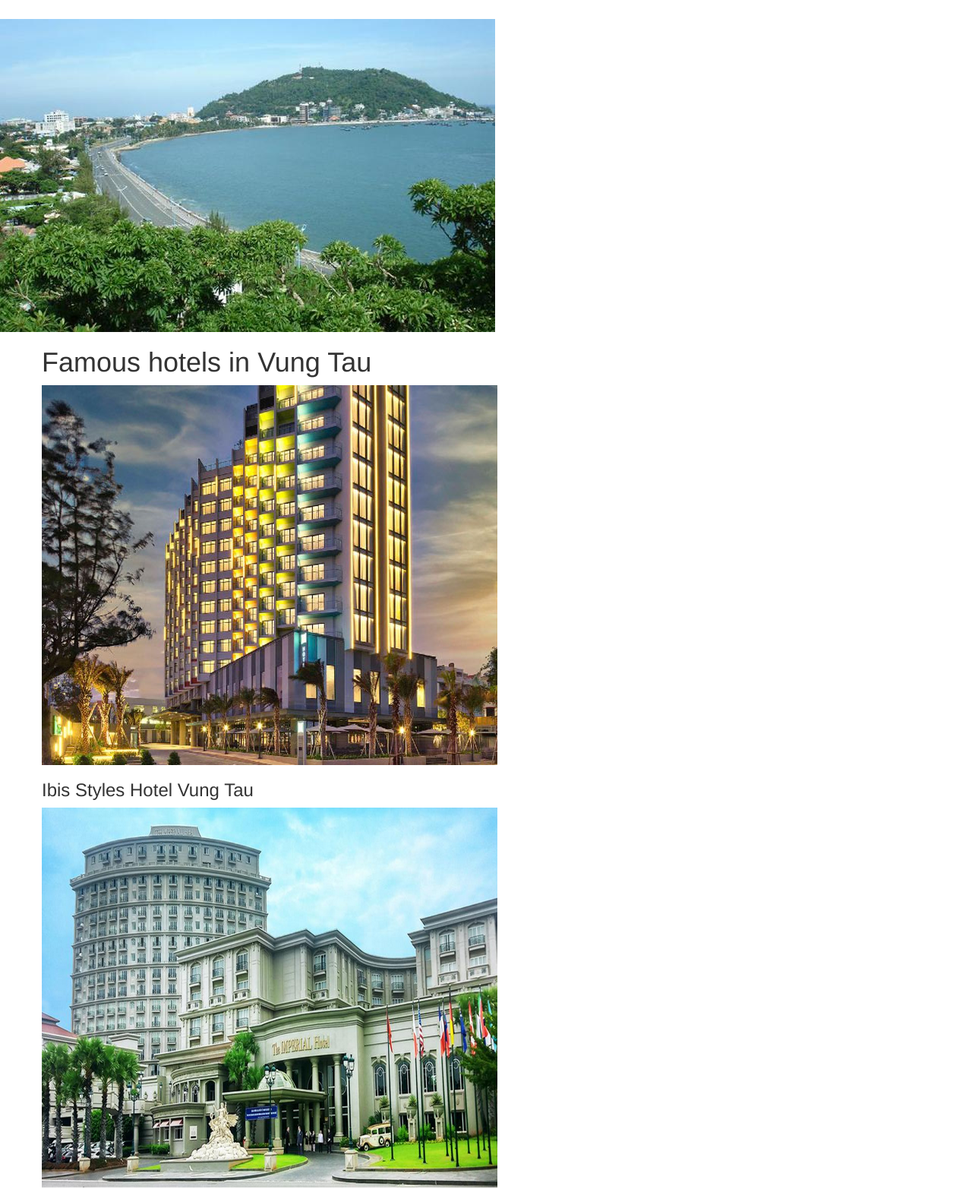
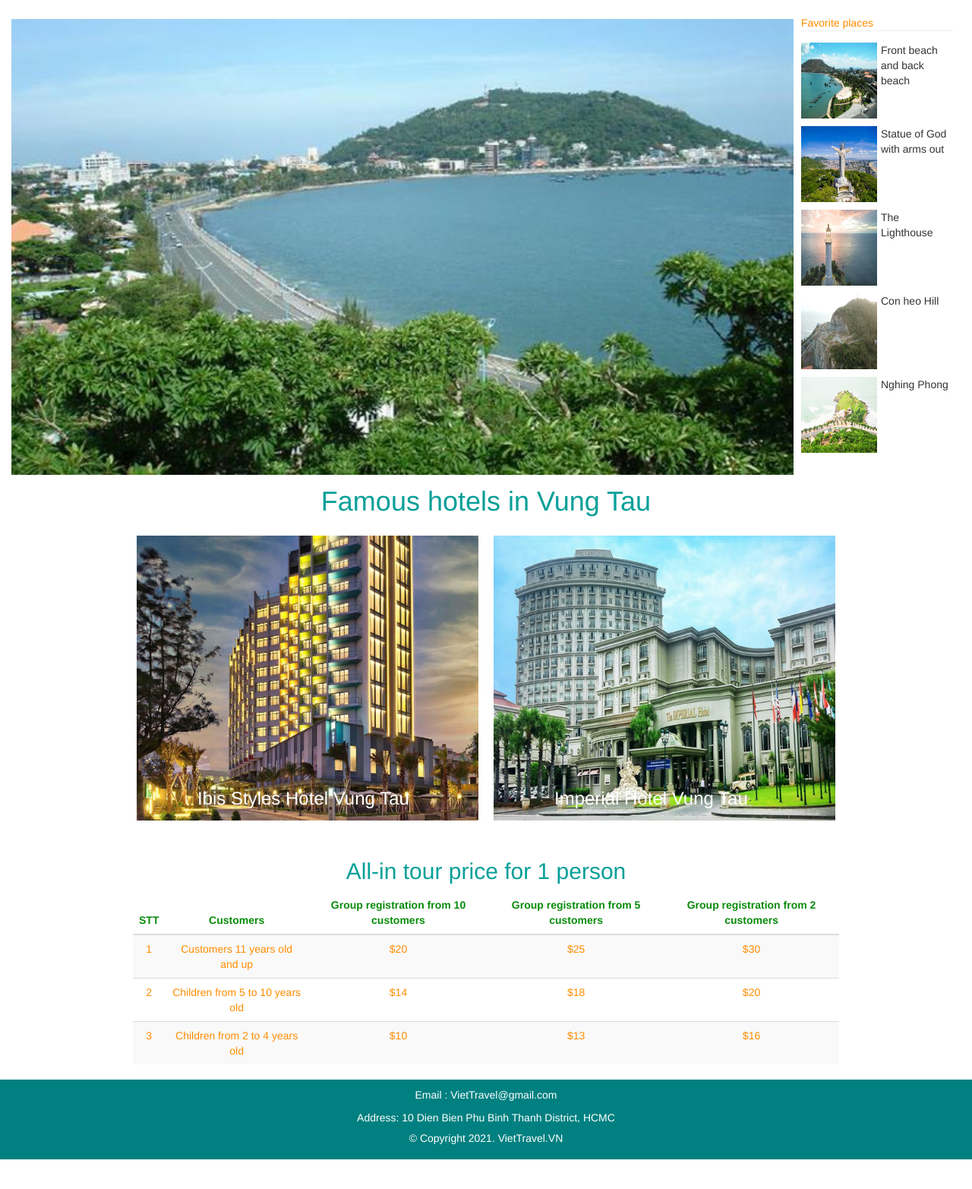
Before and after one commit to savvycom-nodejs/Ngan-html-css-example, a plain HTML site: page index.html in a window 1280 px wide. Shown: the part 91-1656 px from the top of the page at 76% size. After the commit the page ends 1617 px from the top, so only its background shows below. Drawn offline with Linux system fonts and the light colour scheme.

Commit message:
homework_htmlcss

```diff
--- a/css/stylemenu.css
+++ b/css/stylemenu.css
@@ -45,3 +45,96 @@
 	}
 
 }
+
+.places {
+	display: flex;
+}
+
+.banner {
+	height: 600px;
+	width: 1030px;
+}
+
+.fav-places {
+	color: darkorange;
+	margin: -5px 10px;
+}
+
+hr {
+	color: rgba(8,159,152,1.00);
+	size: 5px;
+	margin-top: -10px;
+}
+
+.item {
+	display: flex;
+	margin: 10px;
+}
+
+.picture {
+	min-height: 100px;
+	width: 100px;
+	max-width: 100%;
+  	height: auto;
+}
+
+.name {
+	margin-left: 5px;
+}
+
+h1 {
+	color: rgba(8,159,152,1.00);
+	text-align: center;
+	margin: 15px;
+}
+
+.fav-hotels {
+	display: flex;
+	justify-content: center;
+}
+
+.hotel {
+	position: relative;
+}
+
+.hotel img {
+	width: 450px;
+	height: 450px;
+	margin: 10px;
+	max-width: 100%;
+  	height: auto;
+}
+
+.hotel h3 {
+	color: white;
+	position: absolute;
+	bottom: 5px;
+	left: 90px;
+}
+
+h2 {
+	color: rgba(8,159,152,1.00);
+	text-align: center;
+}
+
+.table {
+	width: 930px;
+	margin-left: 120px;
+}
+
+th {
+	color: #098B0B;
+	text-align: center;
+}
+
+td {
+	color: darkorange;
+	text-align: center;
+}
+
+.footer {
+	background-color: teal;
+	color: white;
+	text-align: center;
+	padding: 10px;
+}
--- a/index.html
+++ b/index.html
@@ -1,5 +1,6 @@
 <!DOCTYPE html>
 <html lang="en">
+
 <head>
 	<title>VietTravel</title>
   	<meta charset="utf-8">
@@ -9,15 +10,12 @@
   	<link rel="stylesheet" href="css/stylemenu.css" >
  	<!-- Embed css here-->
 	<link rel="stylesheet" href="./css/stylemenu.css">
+</head>
 
-
-</head>
 <body>
-
 	<div class="container-fluid">
-
 		<div class="row">
-			<nav class="navbar"  role="navigation">
+			<nav class="navbar" role="navigation">
 			  	<div class="container-fluid">
 				<!-- Brand and toggle get grouped for better mobile display -->
 					<div class="navbar-header">
@@ -28,88 +26,82 @@
 							<span class="icon-bar"></span>
 						</button>
 						<a class="navbar-brand" href="#"><img src="images/Logo.png"/>  </a>
-
 					</div>
-
 					<div class="collapse navbar-collapse" id="bs-example-navbar-collapse-1">
 						<ul class="nav navbar-nav">
-
-					<li> <a href="index.html">Home</a> </li>
-
-					<li ><a href="#">About</a></li>
-					<li ><a href="#">Products</a></li>
+							<li><a href="index.html">Home</a></li>
+							<li><a href="#">About</a></li>
+							<li><a href="#">Products</a></li>
 							<li><a href="#">News</a></li>
-
-					<li>  <a href="#">Contact</a>  </li>
+							<li><a href="#">Contact</a></li>
 						</ul>
-
-
 						<form class="navbar-form navbar-right" role="search">
 							<div class="form-group">
 								<input type="text" class="form-control" placeholder="Search">
 							</div>
 							<button type="submit" class="btn btn-default">Search</button>
 						</form>
-
 					</div><!-- /.navbar-collapse -->
 				</div><!-- /.container-fluid -->
 			</nav>
 		</div>
-
-
-
-		<div class="row">
-
+		<div class="places">
 			<div>
-
-					<img src="images/Banner.jpg" alt="Vung Tau" />
-
+				<img class="banner" src="images/Banner.jpg" alt="Vung Tau">
 			</div>
-
 			<div>
-
-				<!--Insert code favorite places here-->
-
+				<div class="fav-places">
+					<p>Favorite places</p>
+					<hr>
 				</div>
-
+				<div class="item">
+					<img class="picture" src="images/h1.jpg" alt="">
+					<p class="name">Front beach and back beach</p>
 				</div>
-
-
+				<div class="item">
+					<img class="picture" src="images/h2.jpg" alt="">
+					<p class="name">Statue of God with arms out</p>
+				</div>
+				<div class="item">
+					<img class="picture" src="images/h3.jpg" alt="">
+					<p class="name">The Lighthouse</p>
+				</div>
+				<div class="item">
+					<img class="picture" src="images/h4.jpg" alt="">
+					<p class="name">Con heo Hill</p>
+				</div>
+				<div class="item">
+					<img class="picture" src="images/h5.jpg" alt="">
+					<p class="name">Nghing Phong</p>
+				</div>
+			</div>
+		</div>
 	</div> <!--Kết thúc container-fluid-->
 
 	<div class="container">
-
-         <div class="row" style="margin-bottom: 20px;">
+        <div style="margin-bottom: 20px;">
          	<div>
          		<h1>Famous hotels in Vung Tau</h1>
          	</div>
-
+         	<div class="fav-hotels">
+         		<div class="hotel">
+         			<img src="images/hotel01.jpg">
 					<div>
+						<h3>Ibis Styles Hotel Vung Tau</p>
+					</div>
+         		</div>
+				<div class="hotel">
+					<img src="images/hotel02.png">
 				   	<div>
-         			<img src="images/hotel01.jpg" />
-					<div>
-						<h3>Ibis Styles Hotel Vung Tau</h3>
+						<h3>Imperial Hotel Vung Tau</p>
+				   	</div>
+				</div>
          	</div>
         </div>
 
-         	</div>
-
-         	<div>
-         		<div>
-         			<img src="images/hotel02.png" />
-					<div>
-						<h3>Imperial Hotel Vung Tau</h3>
-					</div>
-         		</div>
-
-         	</div>
-
-
-         </div>
-
         <div class="row">
-
-				<h2> All-in tour price for 1 person</h2>
+			<h2>All-in tour price for 1 person</h2>
+			<div style="overflow-x: auto;">
 				<table class="table table-striped">
 					<thead>
 						<tr>
@@ -144,37 +136,23 @@
 							<td>$16</td>
 
 						</tr>
-
 					</tbody>
 				</table>
-
+			</div>
+		</div>
 	</div>
 
-
-
-
-	</div>
-
-
-	<div class="container-fluid">
-
-		<div class="row">
-
+	<div class="footer">
 		<div>
-
 			<p>Email : VietTravel@gmail.com</p>
 			<p>Address: 10 Dien Bien Phu Binh Thanh District, HCMC</p>
 			<h5>&copy; Copyright 2021. VietTravel.VN</h5>
 		</div>
-
 	</div>
 
-	</div>
 
 	<script src="js/Jquery.js"></script>
     <script src="js/bootstrap.min.js"></script>
 
 </body>
-
 </html>
-abc
--- a/practice.html
+++ /dev/null
@@ -1,64 +0,0 @@
-<!DOCTYPE html>
-<html lang="en">
-<head>
-    <meta charset="UTF-8">
-    <meta http-equiv="X-UA-Compatible" content="IE=edge">
-    <meta name="viewport" content="width=device-width, initial-scale=1.0">
-    <title>Document</title>
-    <link rel="stylesheet" href="./reset.css">
-    <link rel="stylesheet" href="./practice.css">
-</head>
-<body>
-    <header id="header">
-        <div>
-            <img src="Logo.PNG" alt="">
-        </div>
-        <div id="navbar">
-            <div class="item"><p><a href="/">Home</a></p></div>
-            <div class="item"><p><a href="/">About</a></p></div>
-            <div class="item"><p><a href="/">Tours</a></p></div>
-            <div class="item"><p><a href="/">Promotion Tours</a></p></div>
-            <div class="item"><p><a href="/">Contact</a></p></div>
-        </div>
-        <div>
-            <input type="text" placeholder="Search Tour">
-            <input class="button" type="button" value="Search">
-        </div>
-    </header>
-
-    <main id="main">
-        <div id="pictures">
-            <div class="item">
-                <img src="Monivongsa-Bopharam.jpg" alt="">
-            </div>
-            <div class="item">
-                <img src="muicamau.jpg" alt="">
-            </div>
-        </div>
-        <h1>The beautiful tourist destination of Ca Mau is a must to visit</h1>
-        <p>Ca Mau is known as the end of the country and is always a must-visit Western tourist destination once in the life of every Vietnamese. The last province of the Vietnamese Fatherland with three sides mainly bordering the sea, coming here visitors will visit the national coordinate landmark, watch the forest, the sea, admire the sunset in the vast sky and sea. Ca Mau exudes a poetic and lyrical, peaceful and rustic beauty that captivates the hearts of visitors. Please introduce the beautiful tourist destinations of Ca Mau not to be missed.</p>
-    </main>
-
-    <footer id="footer">
-        <div id="menu">
-            <div class="contact">
-                <ul>
-                    <li>Contact</li>
-                    <li>Email: Maldives@gmail.com</li>
-                    <li>Address: 100 Dien Bien Phu, District 3, HCMC</li>
-                    <li>Phone: 0127748379</li>
-                </ul>
-            </div>
-            <div>
-                <ul>
-                    <li>Service</li>
-                    <li>Breakfast buffet</li>
-                    <li>Kayaking</li>
-                    <li>Camp-fire</li>
-                </ul>
-            </div>
-        </div>
-        <p>Copyright 2021. Maldives.com</p>
-    </footer>
-</body>
-</html>
```
Also changed, not shown: practice.scss (deleted, +0 -71 lines), images/h1.jpg (added), images/h2.jpg (added), images/h3.jpg (added), images/h4.jpg (added), images/h5.jpg (added), practice.css (deleted), 2 other files. Lines whose indentation alone changed are shown as unchanged.
